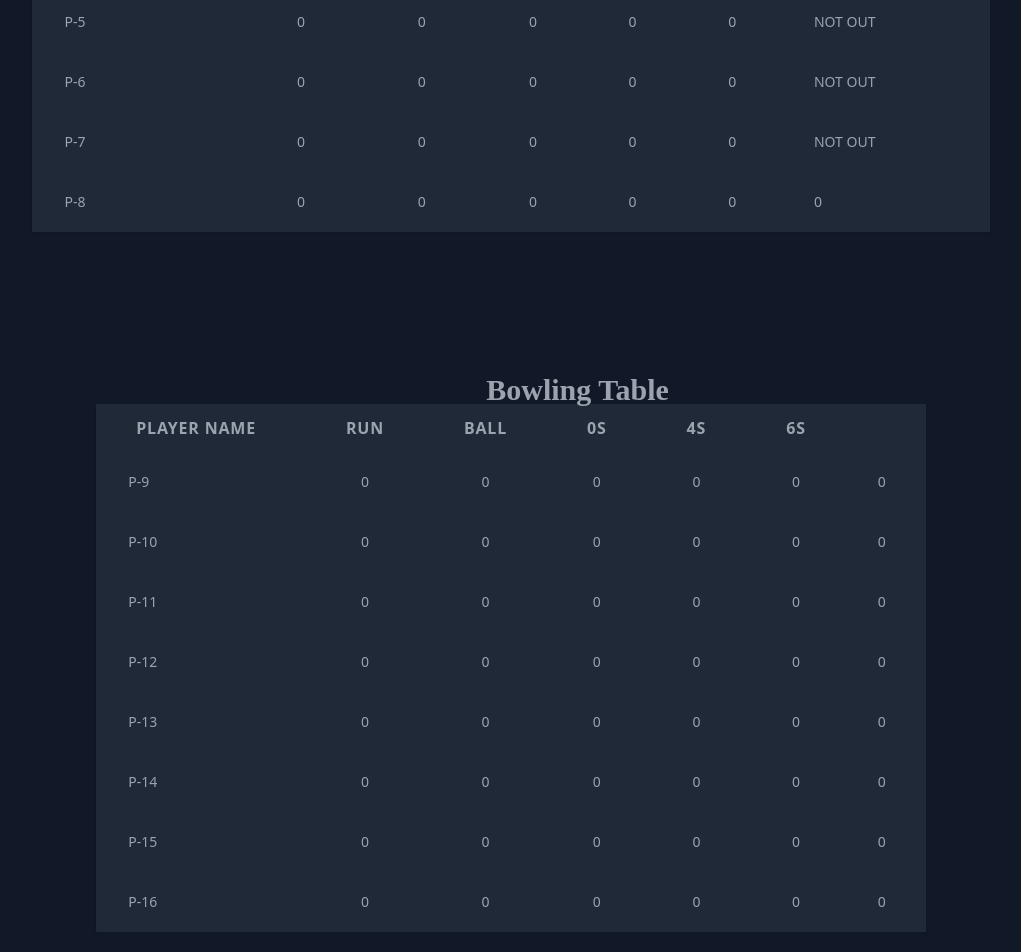
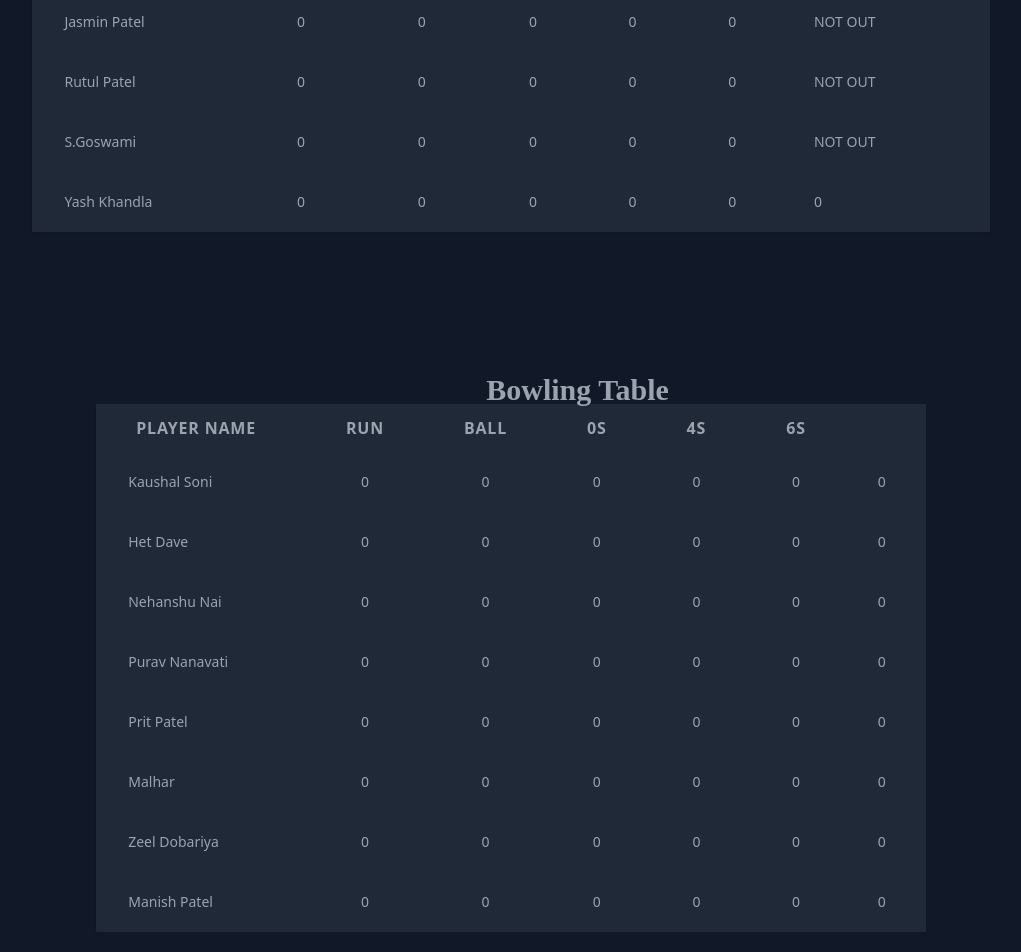
Before and after one commit to Dutt0408/my-project, a React (Create React App) app: page /Live in a window 1280 px wide. Shown: the part 600-1552 px from the top of the page, without its empty margins (129-1150 px from the left). Built offline with nearby package versions, Linux system fonts and the light colour scheme; a web font is replaced by a local one.

Commit message:
Commit Changesdf

```diff
--- a/src/live.js
+++ b/src/live.js
@@ -42,7 +42,7 @@ export default function Schedule() {
   const teams = [
     {
 
-      teamName: "P-1",
+      teamName: "Jetani Harsh",
       match: 0,
       won: 0,
       lost: 0,
@@ -52,7 +52,7 @@ export default function Schedule() {
     },
     {
 
-      teamName: "P-2",
+      teamName: "Tirth Patel",
       match: 0,
       won: 0,
       lost: 0,
@@ -62,7 +62,7 @@ export default function Schedule() {
     },
     {
 
-      teamName: "P-3",
+      teamName: "Vivek Jethwa",
       match: 0,
       won: 0,
       lost: 0,
@@ -72,7 +72,7 @@ export default function Schedule() {
     },
     {
 
-      teamName: "P-4",
+      teamName: "Smit Patel",
       match: 0,
       won: 0,
       lost: 0,
@@ -82,7 +82,7 @@ export default function Schedule() {
     },
     {
 
-      teamName: "P-5",
+      teamName: "Jasmin Patel",
       match: 0,
       won: 0,
       lost: 0,
@@ -92,7 +92,7 @@ export default function Schedule() {
     },
     {
 
-      teamName: "P-6",
+      teamName: "Rutul Patel",
       match: 0,
       won: 0,
       lost: 0,
@@ -101,7 +101,7 @@ export default function Schedule() {
       outStatus: " NOT OUT",
     },
     {
-      teamName: "P-7",
+      teamName: "S.Goswami",
       match: 0,
       won: 0,
       lost: 0,
@@ -110,7 +110,7 @@ export default function Schedule() {
       outStatus: " NOT OUT",
     },
     {
-      teamName: "P-8",
+      teamName: "Yash Khandla",
       match: 0,
       won: 0,
       lost: 0,
@@ -119,7 +119,7 @@ export default function Schedule() {
       outStatus: "0",
     },
     {
-      teamName: "P-9",
+      teamName: "Kaushal Soni",
       match: 0,
       won: 0,
       lost: 0,
@@ -129,7 +129,7 @@ export default function Schedule() {
     },
     {
 
-      teamName: "P-10",
+      teamName: "Het Dave",
       match: 0,
       won: 0,
       lost: 0,
@@ -140,7 +140,7 @@ export default function Schedule() {
     {
 
 
-      teamName: "P-11",
+      teamName: "Nehanshu Nai",
       match: 0,
       won: 0,
       lost: 0,
@@ -151,7 +151,7 @@ export default function Schedule() {
     {
 
 
-      teamName: "P-12",
+      teamName: "Purav Nanavati",
       match: 0,
       won: 0,
       lost: 0,
@@ -162,7 +162,7 @@ export default function Schedule() {
     {
 
 
-      teamName: "P-13",
+      teamName: "Prit Patel",
       match: 0,
       won: 0,
       lost: 0,
@@ -173,7 +173,7 @@ export default function Schedule() {
     {
 
 
-      teamName: "P-14",
+      teamName: "Malhar",
       match: 0,
       won: 0,
       lost: 0,
@@ -184,7 +184,7 @@ export default function Schedule() {
     {
 
 
-      teamName: "P-15",
+      teamName: "Zeel Dobariya",
       match: 0,
       won: 0,
       lost: 0,
@@ -195,7 +195,7 @@ export default function Schedule() {
     {
 
 
-      teamName: "P-16",
+      teamName: "Manish Patel",
       match: 0,
       won: 0,
       lost: 0,
```
